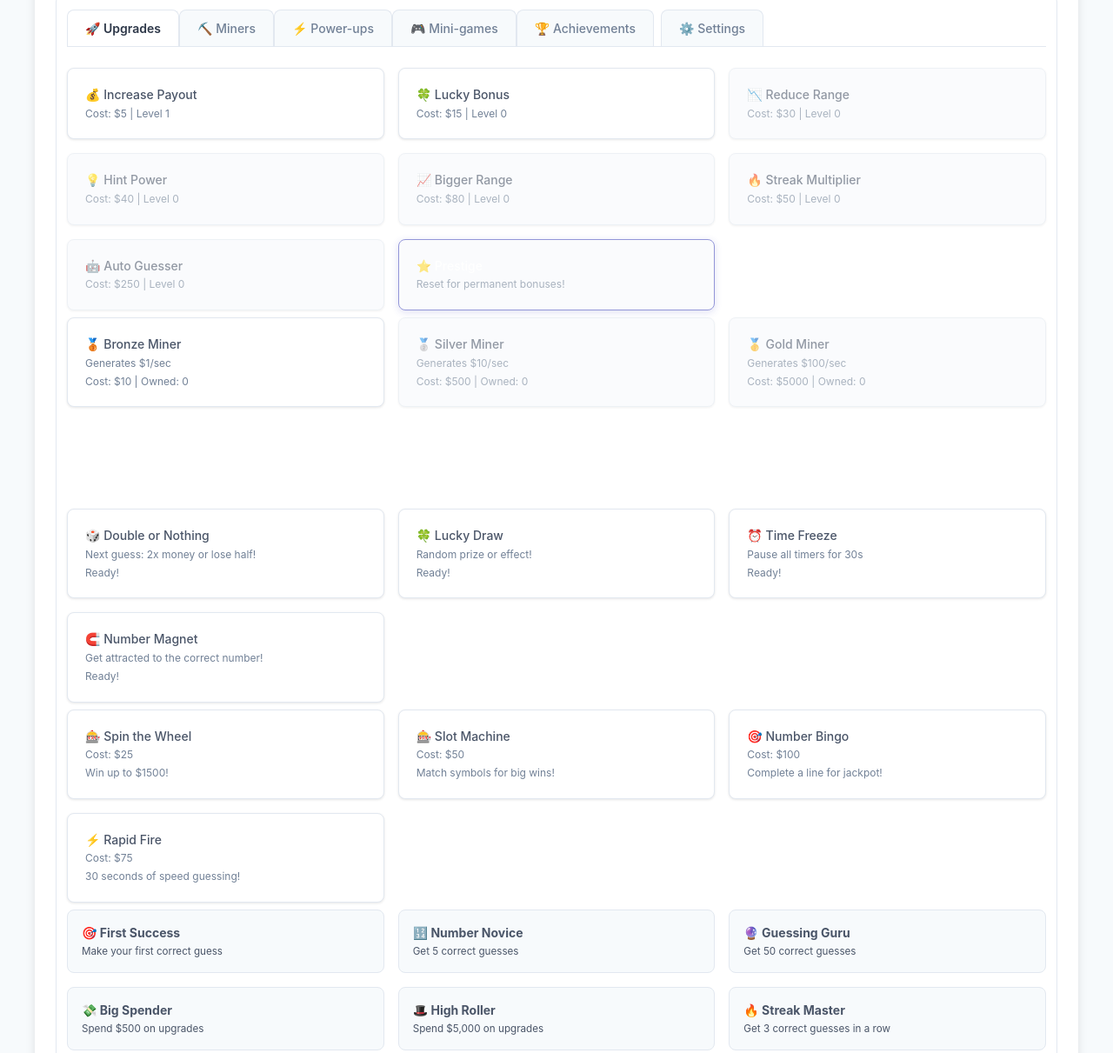
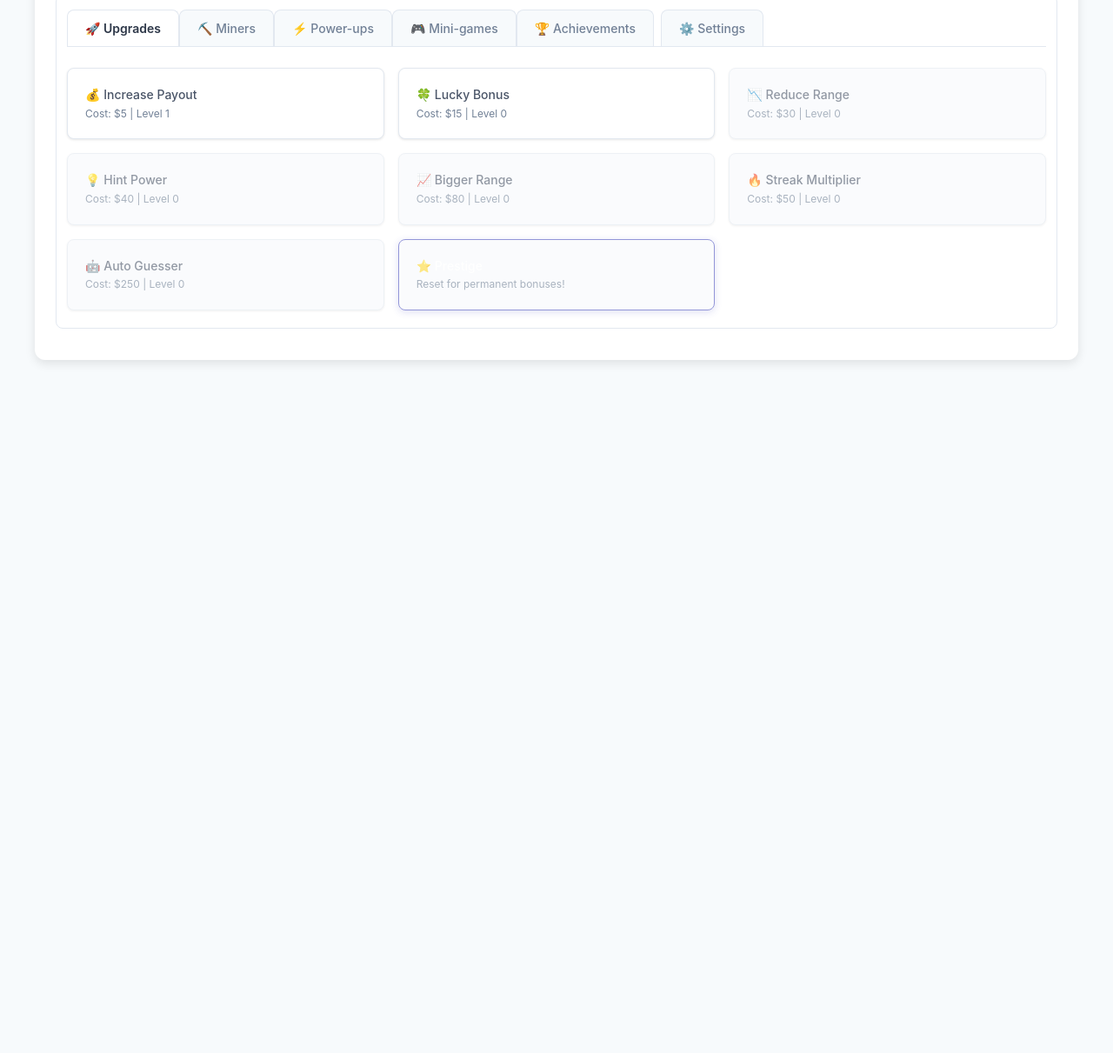
Before and after one commit to dinosaur890123/GuessTheNumberTycoon, a plain HTML site: page index.html in a window 1280 px wide. Shown: the part 747-1958 px from the top of the page at 87% size. After the commit the page ends 1177 px from the top, so only its background shows below. Drawn offline with Linux system fonts and the light colour scheme.

Commit message:
Change files to fix logic

```diff
--- a/index.html
+++ b/index.html
@@ -102,7 +102,7 @@
                 </div>
             </div>
 
-            <div id="miners-container" class="tab-content">
+<div id="miners-container" class="tab-content" style="display: none;">
                 <div id="miners-grid">
                     <button id="bronze-miner" class="miner-btn">
                         🥉 Bronze Miner<br>
@@ -122,7 +122,7 @@
                 </div>
             </div>
 
-            <div id="powerups-container" class="tab-content">
+<div id="powerups-container" class="tab-content" style="display: none;">
                 <div class="powerups-grid">
                     <button id="double-or-nothing-btn" class="powerup-btn" onclick="activateDoubleOrNothing()">
                         🎲 Double or Nothing<br>
@@ -147,7 +147,7 @@
                 </div>
             </div>
 
-            <div id="minigames-container" class="tab-content">
+<div id="minigames-container" class="tab-content" style="display: none;">
                 <div class="minigames-grid">
                     <button id="spin-wheel-btn" class="minigame-btn" onclick="spinTheWheel()">
                         🎰 Spin the Wheel<br>
@@ -172,7 +172,7 @@
                 </div>
             </div>
 
-            <div id="achievements-container" class="tab-content">
+<div id="achievements-container" class="tab-content" style="display: none;">
                 <div id="achievements-list"></div>
             </div>
 
```
